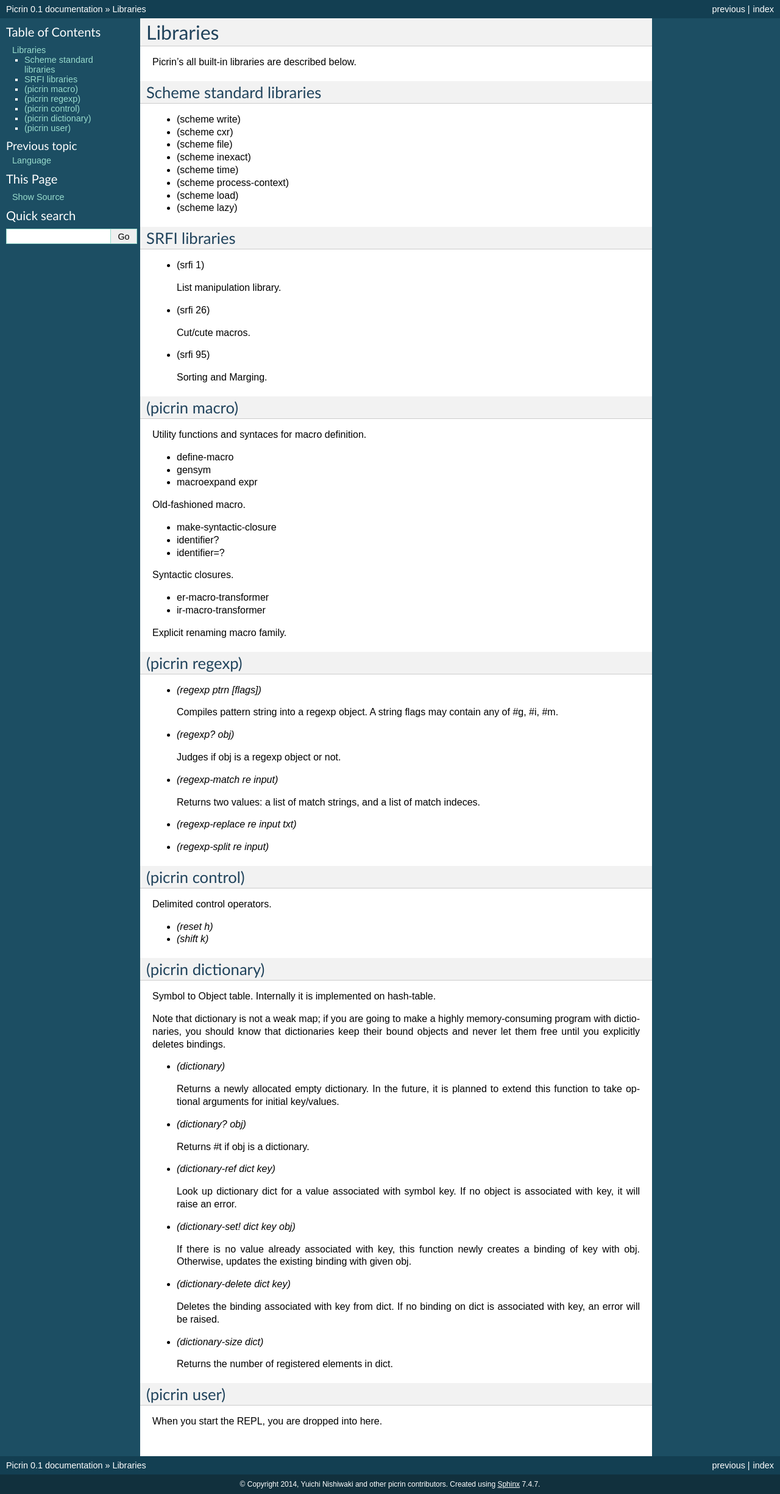
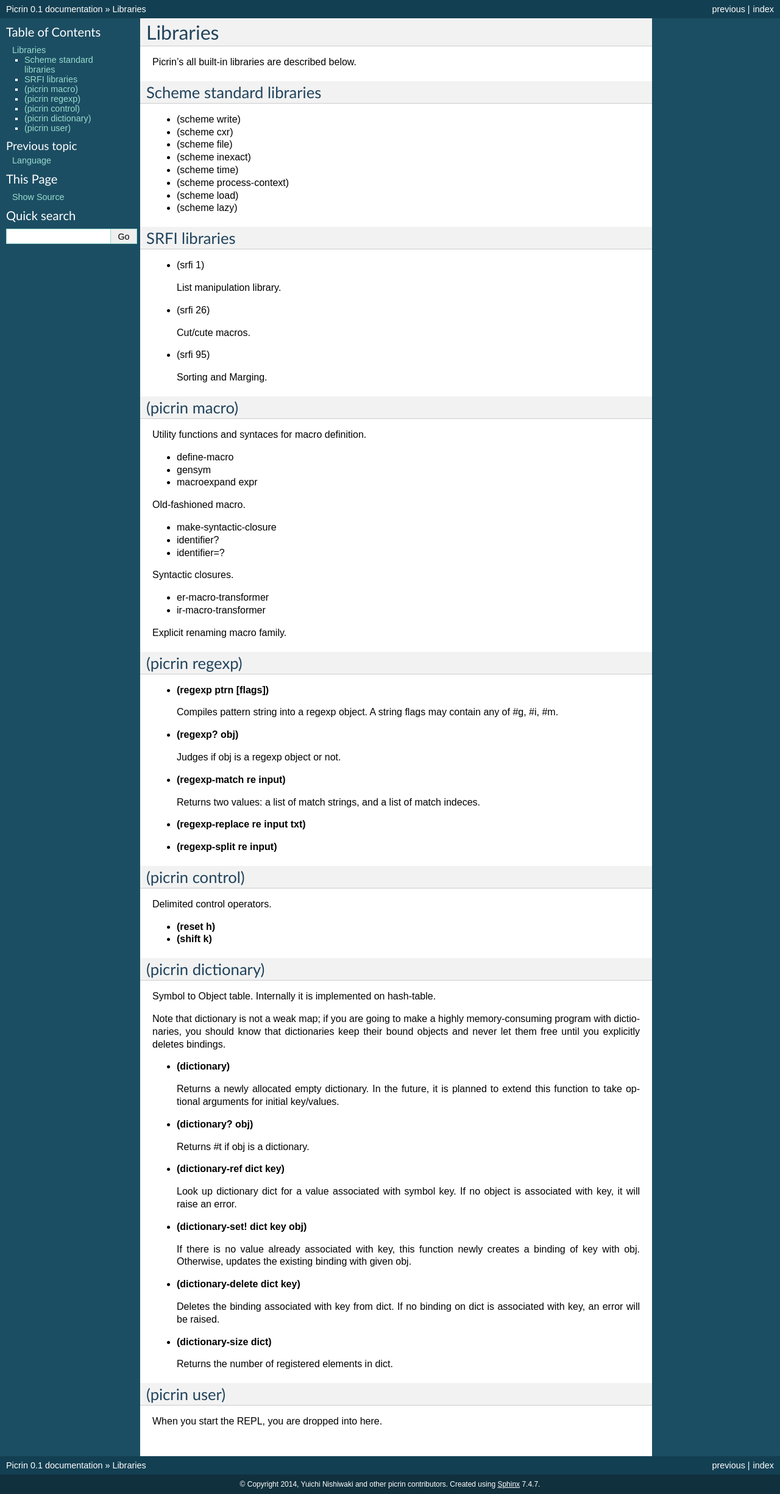
Before and after one commit to picrin-scheme/picrin, a Sphinx documentation site: the page built from docs/libs.rst, in a window 1280 px wide. Shown: the whole page at 61% size. Built offline with Sphinx 7.4.7, drawn with Linux system fonts in a browser that asks for light colours.

Commit message:
bold is more rational

```diff
--- a/docs/libs.rst
+++ b/docs/libs.rst
@@ -55,20 +55,20 @@
 (picrin regexp)
 ---------------
 
-- *(regexp ptrn [flags])*
+- **(regexp ptrn [flags])**
 
   Compiles pattern string into a regexp object. A string flags may contain any of #\g, #\i, #\m.
 
-- *(regexp? obj)*
+- **(regexp? obj)**
 
   Judges if obj is a regexp object or not.
 
-- *(regexp-match re input)*
+- **(regexp-match re input)**
 
   Returns two values: a list of match strings, and a list of match indeces.
 
-- *(regexp-replace re input txt)*
-- *(regexp-split re input)*
+- **(regexp-replace re input txt)**
+- **(regexp-split re input)**
 
 
 (picrin control)
@@ -76,8 +76,8 @@
 
 Delimited control operators.
 
-- *(reset h)*
-- *(shift k)*
+- **(reset h)**
+- **(shift k)**
 
 
 (picrin dictionary)
@@ -87,27 +87,27 @@
 
 Note that dictionary is not a weak map; if you are going to make a highly memory-consuming program with dictionaries, you should know that dictionaries keep their bound objects and never let them free until you explicitly deletes bindings.
 
-- *(dictionary)*
+- **(dictionary)**
 
   Returns a newly allocated empty dictionary. In the future, it is planned to extend this function to take optional arguments for initial key/values.
 
-- *(dictionary? obj)*
+- **(dictionary? obj)**
 
   Returns #t if obj is a dictionary.
 
-- *(dictionary-ref dict key)*
+- **(dictionary-ref dict key)**
 
   Look up dictionary dict for a value associated with symbol key. If no object is associated with key, it will raise an error.
 
-- *(dictionary-set! dict key obj)*
+- **(dictionary-set! dict key obj)**
 
   If there is no value already associated with key, this function newly creates a binding of key with obj. Otherwise, updates the existing binding with given obj.
 
-- *(dictionary-delete dict key)*
+- **(dictionary-delete dict key)**
 
   Deletes the binding associated with key from dict. If no binding on dict is associated with key, an error will be raised.
 
-- *(dictionary-size dict)*
+- **(dictionary-size dict)**
 
   Returns the number of registered elements in dict.
 
```
